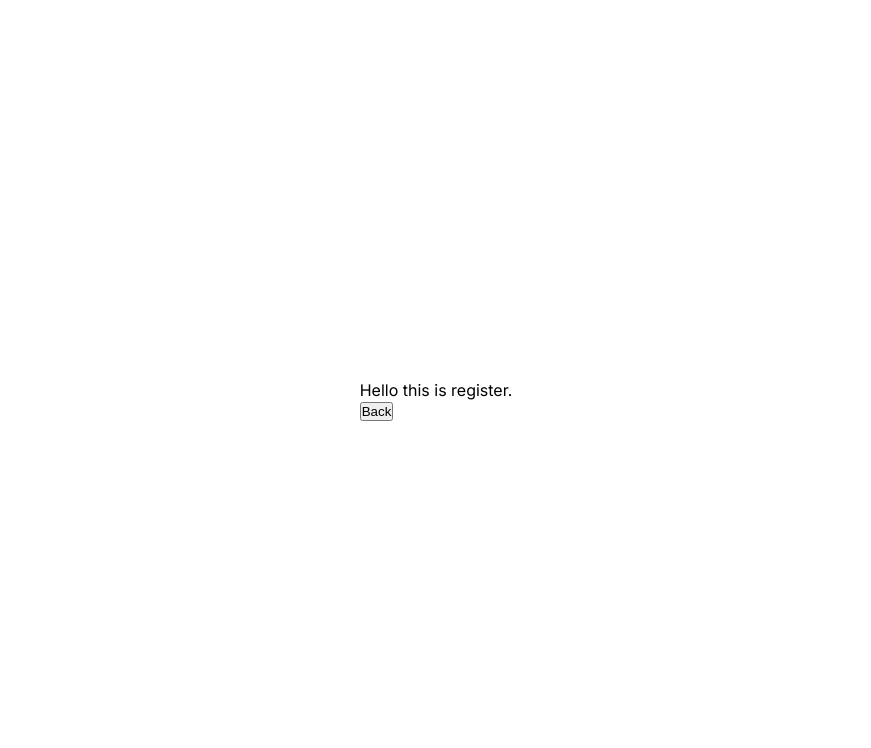
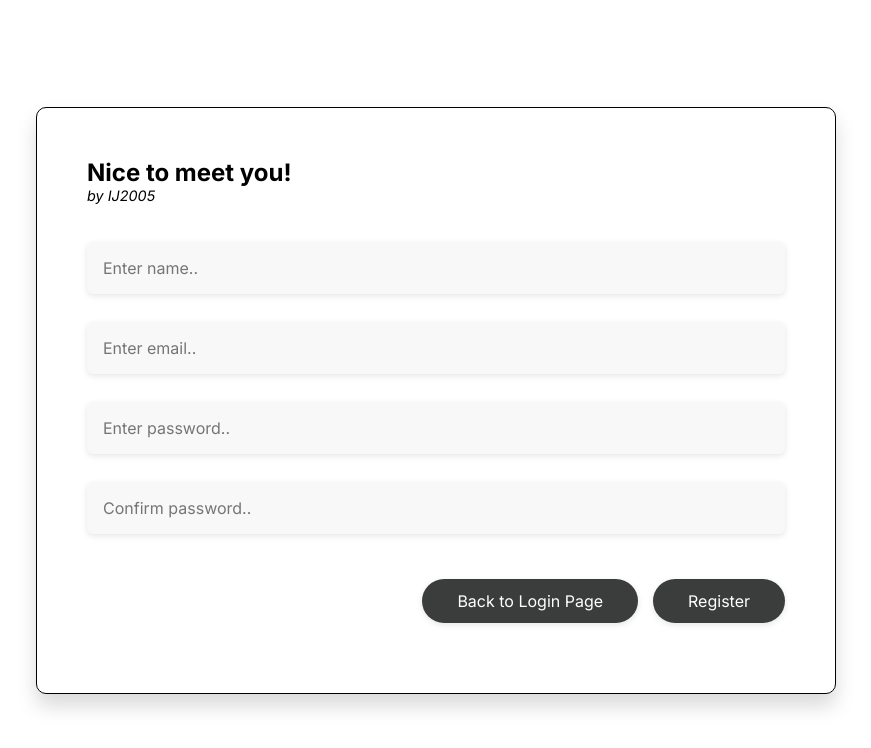
Before and after one commit to ij-2005/Job-Application-Tracker, a React (Vite) app: page /register in a window 1280 px wide. Shown: the top 748 px of the page, without its empty margins (204-1075 px from the left). Built offline with nearby package versions, Linux system fonts and the light colour scheme.

Commit message:
Created the frontEnd for the RegisterPage with css also. No backend Logic yet.

```diff
--- a/src/App.css
+++ b/src/App.css
@@ -13,12 +13,16 @@ body {
   height: 100vh;           /* full viewport height */
 }
 
-/* Login Page CSS */
+.subTitle{
+  font-size: .9rem;
+}
+
+/* Login Page CSS*/
 
 
 #center {
     margin: 0 auto;
-    width: 100%;
+    max-width: 1000px;
 }
 
 .login-container {
@@ -87,5 +91,74 @@ body {
     font-family: "Inter";
 }
 .login-buttons button:hover {
-  background-color: #272727;   /* darker gray on hover */
+  background-color: #808080;   /* darker gray on hover */
 }
+
+/* Register Page input fields */
+
+.register-container {
+  border: 1px solid black;
+  padding: 50px;              /* different feel */
+  border-radius: 10px;        /* softer than login */
+  display: flex;
+  flex-direction: column;
+  box-shadow: 0 12px 20px rgba(0,0,0,0.15);
+  max-width: 800px;           /* 🔥 control width HERE */
+  width: 100%;
+}
+
+.register-form {
+  display: flex;
+  flex-direction: column;
+  gap: 25px;                  /* slightly more breathing room */
+}
+
+
+
+.register-inputs input {
+  width: 100%;                /* full width of container */
+  padding: 12px 16px;         /* inner spacing */
+  margin: 8px 0;              /* space between inputs */
+  border: 1px solid #ffffff00;     /* light border */
+  border-radius: 6px;         /* rounded corners */
+  background-color: #f8f8f8;     /* clean white */
+  box-shadow: 0 2px 6px rgba(0,0,0,0.1); /* subtle shadow */
+  font-size: 16px;            /* readable text size */
+  outline: none;              /* remove default blue outline */
+  margin-bottom: 20px;
+  padding: 15px;
+  font-family: "Inter";
+}
+
+.register-buttons {
+  display: flex;
+  gap: 15px;
+  justify-content: right; /* different layout */
+}
+
+.register-buttons button {
+  background-color: #3B3D3C;   /* gray background */
+  color: #ffffff;              /* white text */
+  border: none;                /* remove default border */
+  border-radius: 30px;         /* rounded corners */
+  padding: 12px 35px;          /* good size for click area */
+  font-size: 16px;             /* readable text */
+  text-align: center;          /* centers the text inside */
+  cursor: pointer;             /* pointer cursor on hover */
+  transition: background-color 0.3s ease; /* smooth hover effect */
+  box-shadow: 0 2px 6px rgba(0,0,0,0.1); /* subtle shadow */
+  margin-bottom: 20px;
+  font-family: "Inter";
+}
+
+.back-button:hover{
+  background-color: #808080;
+}
+
+.register-button button {
+  transition: background-color 0.3s ease;
+}
+
+.register-button:hover {
+  background-color: #00864e;   /* darker gray on hover */
+}
--- a/src/pages/RegisterPage.jsx
+++ b/src/pages/RegisterPage.jsx
@@ -4,13 +4,45 @@ function RegisterPage(){
 
     const navigate = useNavigate();
 
-    const BackButton = () => {
+    const handleBack = () => {
         navigate("/");
     }
+
+    const handleRegister = (event) => {
+    event.preventDefault();
+    console.log("Register Clicked.");
+    // later: send form data to backend API
+  };
+
     return (
         <>
-        <p>Hello this is register.</p>
-        <button onClick={BackButton}>Back</button>
+        <section id="center">
+        <div className="register-container">
+
+          <div className="titleHeader">
+            <h1>Nice to meet you!</h1>
+            <p className="subTitle"><i>by IJ2005</i></p>
+          </div>
+
+          <form className="register-form" onSubmit={handleRegister}>
+            <div className="register-inputs">
+              <input type="text" name="name" placeholder="Enter name.." required />
+              <input type="email" name="email" placeholder="Enter email.." required />
+              <input type="password" name="password" placeholder="Enter password.." required />
+              <input type="password" name="confirmPassword" placeholder="Confirm password.." required />
+            </div>
+            <div className="register-buttons">
+              <button type="button" className="back-button" onClick={handleBack}>
+                Back to Login Page
+              </button>
+              <button type="submit" className="register-button">
+                Register
+              </button>
+            </div>
+          </form>
+
+        </div>
+        </section>
         </>
     );
 }
```
